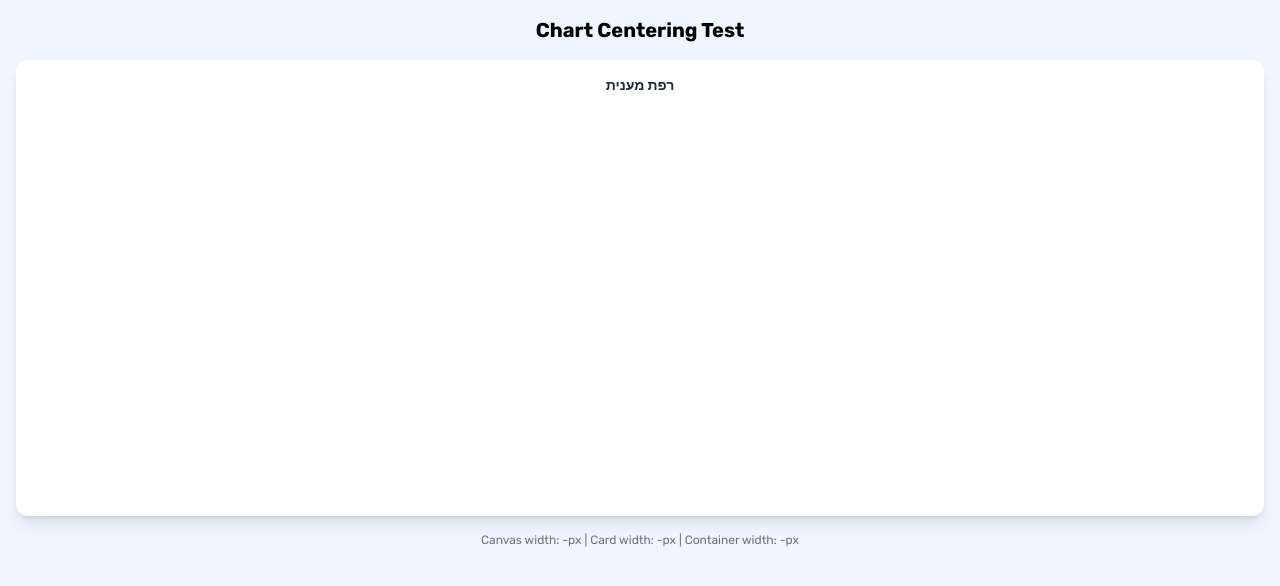
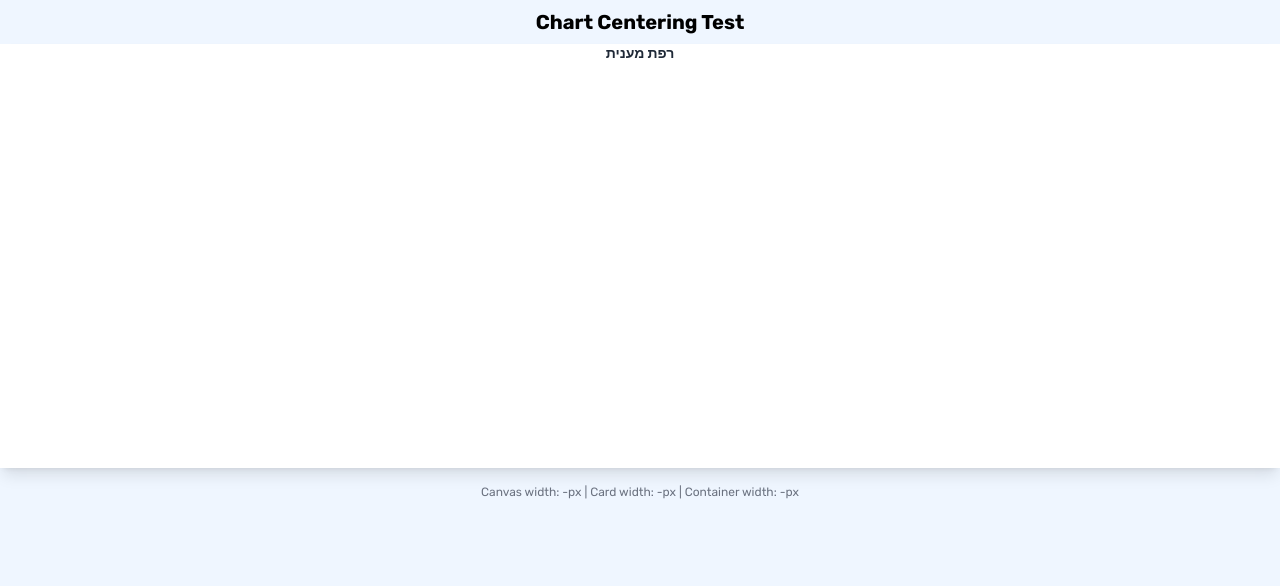
Before and after one commit to Nitzanshamir-bit/paccool-temp-monitor, a website: page renderer/chart-test.html in a window 1280 px wide. Drawn offline with nearby package versions, Linux system fonts and the light colour scheme.

Commit message:
Test: remove padding, edge-to-edge chart card

```diff
--- a/renderer/chart-test.html
+++ b/renderer/chart-test.html
@@ -12,12 +12,12 @@
     body { font-family: 'Rubik', sans-serif; }
   </style>
 </head>
-<body class="bg-blue-50 min-h-screen p-4">
+<body class="bg-blue-50 min-h-screen p-0">
 
-  <h1 class="text-center text-xl font-bold mb-4">Chart Centering Test</h1>
+  <h1 class="text-center text-xl font-bold mb-2 pt-2">Chart Centering Test</h1>
 
-  <!-- The chart card - same structure as the app -->
-  <div id="chartCard" class="bg-white rounded-xl shadow-lg p-4" style="overflow:hidden;">
+  <!-- The chart card - same structure as the app, no horizontal padding on mobile -->
+  <div id="chartCard" class="bg-white shadow-lg" style="overflow:hidden;">
     <h3 class="text-sm font-bold text-gray-800 text-center mb-1">רפת מענית</h3>
     <!-- direction:ltr fixes RTL+iOS canvas width bug -->
     <div id="chartContainer" style="position:relative;height:400px;direction:ltr;">
```
